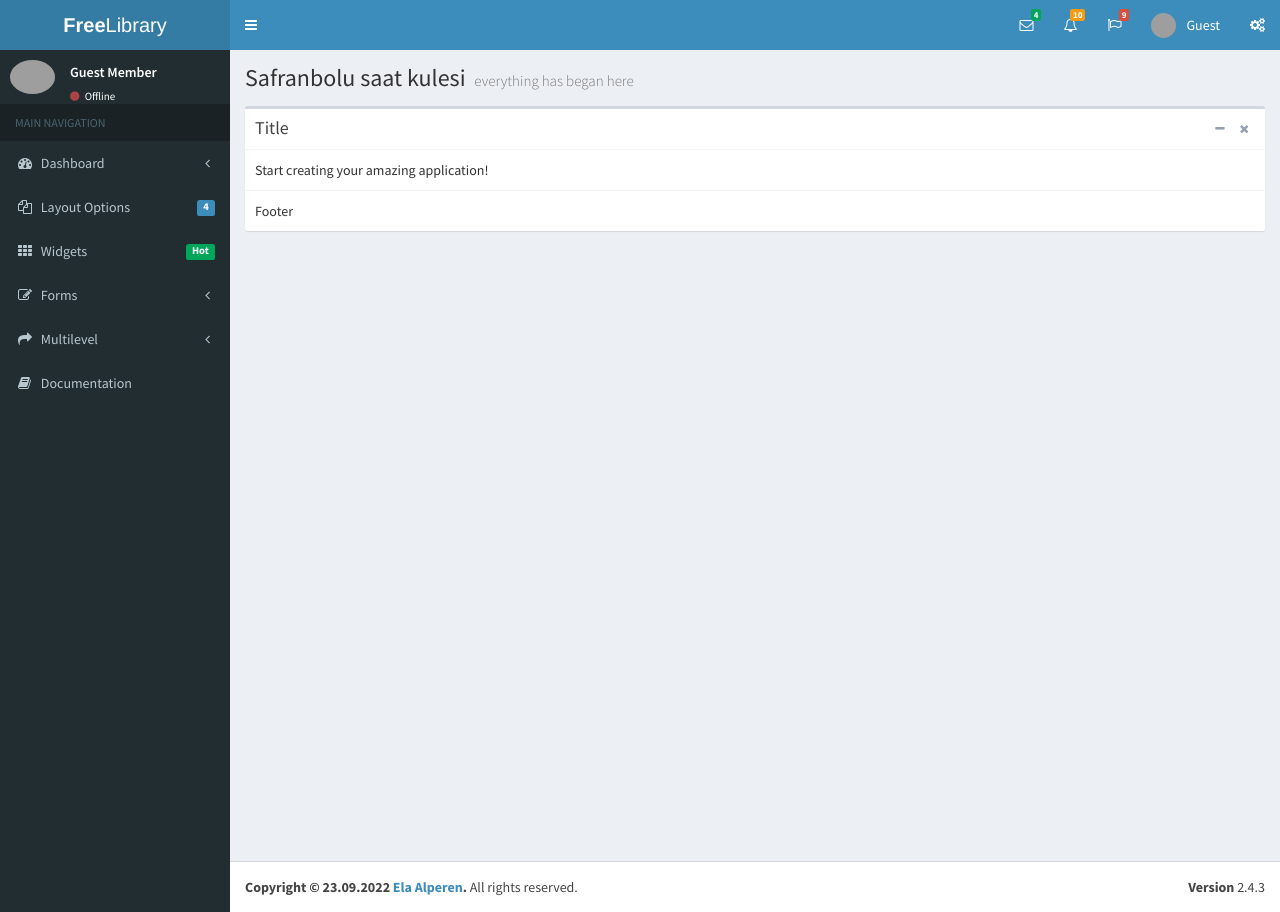
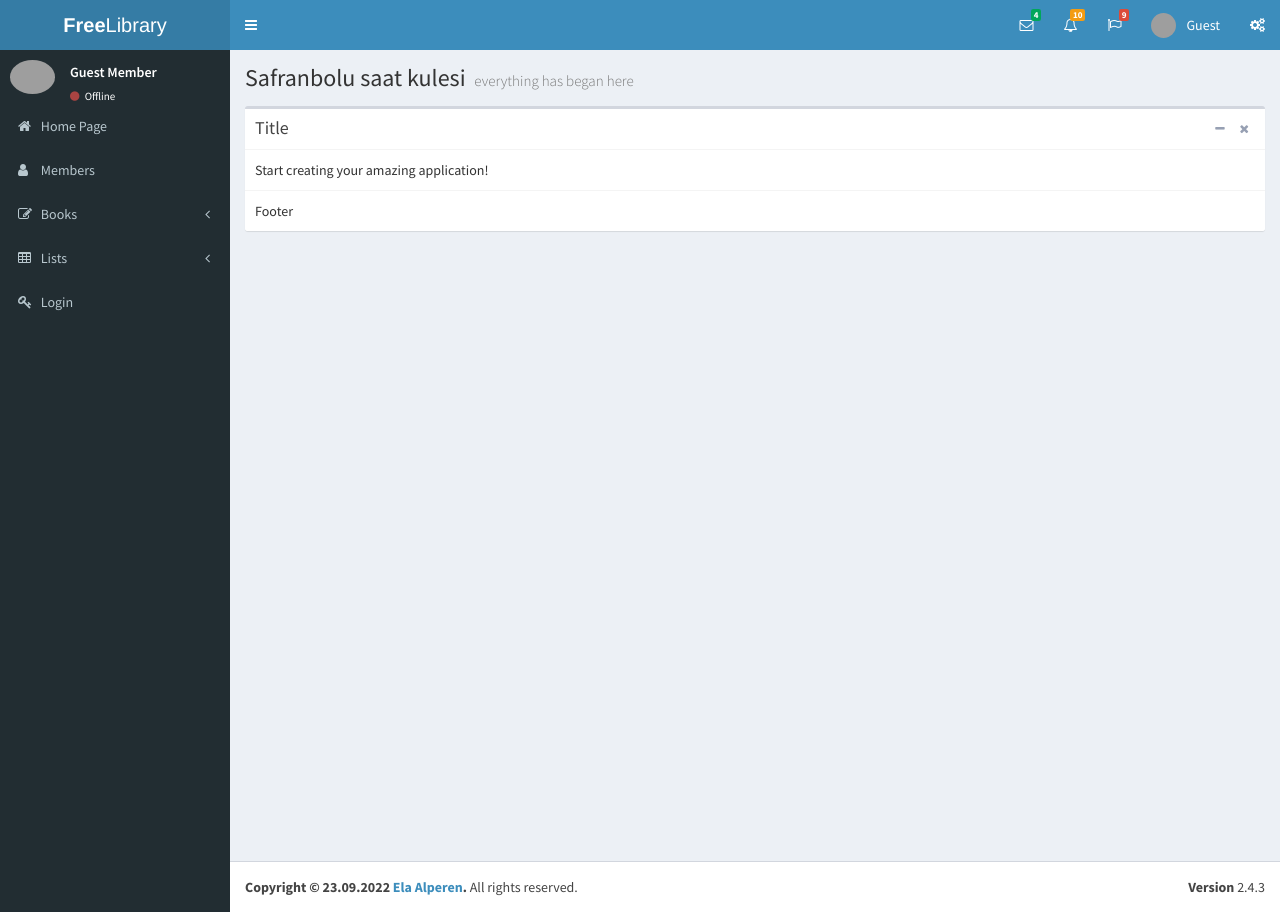
Before and after one commit to elaydg/Internet-Based-Project, a PHP site: page / in a window 1280 px wide. Run offline with PHP 8.4, Linux system fonts and the light colour scheme; grey boxes are pictures that could not be loaded.

Commit message:
left menu
soldaki menu düzenlendi

```diff
--- /dev/null
+++ b/ortak_sayfalar/add_book.php
@@ -0,0 +1 @@
+<?php
--- /dev/null
+++ b/ortak_sayfalar/book_list.php
@@ -0,0 +1 @@
+<?php
--- /dev/null
+++ b/ortak_sayfalar/fav_books.php
@@ -0,0 +1 @@
+<?php
--- a/ortak_sayfalar/left_menu.php
+++ b/ortak_sayfalar/left_menu.php
@@ -1,89 +1,63 @@
 <ul class="sidebar-menu" data-widget="tree">
-    <li class="header">MAIN NAVIGATION</li>
+
+
+    <li><a href="index.php"><i class="fa fa-home"></i> Home Page </a></li>
+
     <li class="treeview">
         <a href="#">
-            <i class="fa fa-dashboard"></i> <span>Dashboard</span>
+            <i class="fa fa-user"></i>
+            <span>Members</span>
+            <span class="pull-right-container">
+              <i class="fa fa-angel-left pull-right"></i>
+            </span>
+        </a>
+        <ul class="treeview-menu">
+            <li><a href="register.php"><i class="fa fa-edit"></i> Add Member </a></li>
+            <li><a href="member_list.php"><i class="fa fa-list"></i> Members List </a></li>
+        </ul>
+    </li>
+
+
+    <li class="treeview">
+        <a href="#">
+            <i class="fa fa-edit"></i> <span>Books</span>
             <span class="pull-right-container">
               <i class="fa fa-angle-left pull-right"></i>
             </span>
         </a>
         <ul class="treeview-menu">
-            <li><a href="index.html"><i class="fa fa-circle-o"></i> Dashboard v1</a></li>
-            <li><a href="index2.html"><i class="fa fa-circle-o"></i> Dashboard v2</a></li>
-        </ul>
-    </li>
-    <li class="treeview">
-        <a href="#">
-            <i class="fa fa-files-o"></i>
-            <span>Layout Options</span>
-            <span class="pull-right-container">
-              <span class="label label-primary pull-right">4</span>
-            </span>
-        </a>
-        <ul class="treeview-menu">
-            <li><a href="layout/top-nav.html"><i class="fa fa-circle-o"></i> Top Navigation</a></li>
-            <li><a href="layout/boxed.html"><i class="fa fa-circle-o"></i> Boxed</a></li>
-            <li><a href="layout/fixed.html"><i class="fa fa-circle-o"></i> Fixed</a></li>
-            <li><a href="layout/collapsed-sidebar.html"><i class="fa fa-circle-o"></i> Collapsed Sidebar</a></li>
-        </ul>
-    </li>
-    <li>
-        <a href="widgets.html">
-            <i class="fa fa-th"></i> <span>Widgets</span>
-            <span class="pull-right-container">
-              <small class="label pull-right bg-green">Hot</small>
-            </span>
-        </a>
-    </li>
+            <?php if(isset($_SESSION['login']) == "true" and ($_SESSION['authority']) >= ($_SESSION['super_admin']) ) { ?>
+            <li><a href="add_book.php"><i class="fa fa-book"></i> Add Book </a></li>
+            <?php } ?>
+            <li><a href="book_list.php"><i class="fa fa-list"></i> Books </a></li>
 
-    <li class="treeview">
-        <a href="#">
-            <i class="fa fa-edit"></i> <span>Forms</span>
-            <span class="pull-right-container">
-              <i class="fa fa-angle-left pull-right"></i>
-            </span>
-        </a>
-        <ul class="treeview-menu">
-            <li><a href="forms/general.html"><i class="fa fa-circle-o"></i> General Elements</a></li>
-            <li><a href="forms/advanced.html"><i class="fa fa-circle-o"></i> Advanced Elements</a></li>
-            <li><a href="forms/editors.html"><i class="fa fa-circle-o"></i> Editors</a></li>
         </ul>
     </li>
 
     </li>
 
+
     <li class="treeview">
         <a href="#">
-            <i class="fa fa-share"></i> <span>Multilevel</span>
+            <i class="fa fa-table"></i> <span> Lists </span>
             <span class="pull-right-container">
               <i class="fa fa-angle-left pull-right"></i>
             </span>
         </a>
-        <ul class="treeview-menu">
-            <li><a href="#"><i class="fa fa-circle-o"></i> Level One</a></li>
-            <li class="treeview">
-                <a href="#"><i class="fa fa-circle-o"></i> Level One
-                    <span class="pull-right-container">
-                  <i class="fa fa-angle-left pull-right"></i>
-                </span>
-                </a>
-                <ul class="treeview-menu">
-                    <li><a href="#"><i class="fa fa-circle-o"></i> Level Two</a></li>
-                    <li class="treeview">
-                        <a href="#"><i class="fa fa-circle-o"></i> Level Two
-                            <span class="pull-right-container">
-                      <i class="fa fa-angle-left pull-right"></i>
-                    </span>
-                        </a>
-                        <ul class="treeview-menu">
-                            <li><a href="#"><i class="fa fa-circle-o"></i> Level Three</a></li>
-                            <li><a href="#"><i class="fa fa-circle-o"></i> Level Three</a></li>
-                        </ul>
-                    </li>
-                </ul>
-            </li>
-            <li><a href="#"><i class="fa fa-circle-o"></i> Level One</a></li>
-        </ul>
+
+    <ul class="treeview-menu">
+        <?php if(isset($_SESSION['login']) == 'true') { ?>
+        <li><a href="my_library.php?member_id=<?php echo $_SESSION['member_id']; ?>&komut=read"><i class="fa fa-list"></i> My Library </a> </li>
+        <?php } ?>
+        <li><a href="fav_books.php?komut=favbooks"><i class="fa fa-list"></i> Favorite Books </a></li>
+    </ul>
     </li>
-    <li><a href="https://adminlte.io/docs"><i class="fa fa-book"></i> <span>Documentation</span></a></li>
+
+    <?php if(isset($_SESSION['login']) == "true") { ?>
+
+    <li><a href="log_out.php"><i class="glyphicon glyphicon-log-out"></i> Logout </a></li>
+    <?php } ELSE { ?>
+    <li><a href="log_in.php"><i class="fa fa-key"></i> Login </a></li>
+    <?php } ?>
+
 </ul>
--- /dev/null
+++ b/ortak_sayfalar/log_in.php
@@ -0,0 +1 @@
+<?php
--- /dev/null
+++ b/ortak_sayfalar/log_out.php
@@ -0,0 +1 @@
+<?php
--- /dev/null
+++ b/ortak_sayfalar/my_library.php
@@ -0,0 +1 @@
+<?php
--- /dev/null
+++ b/ortak_sayfalar/register.php
@@ -0,0 +1 @@
+<?php
```
Also changed, not shown: 1 other file.
